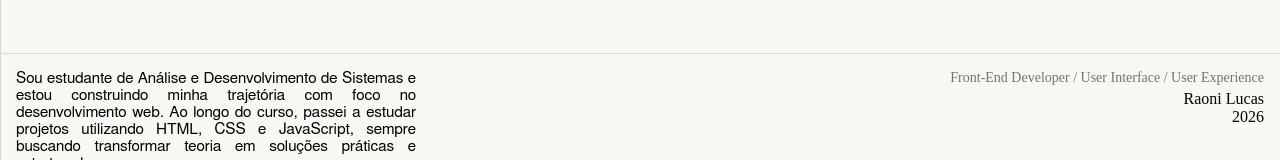
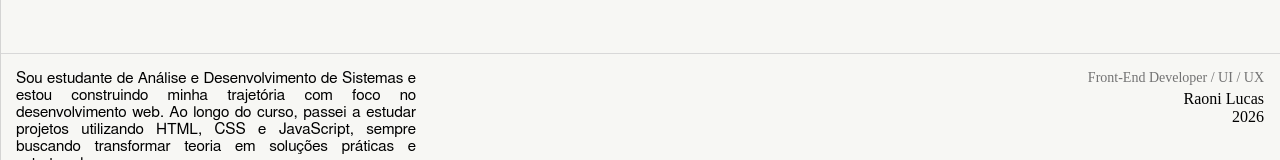
Before and after one commit to RaoniLucas/developer-hub, a React (Vite) app: page / in a window 1280 px wide. Shown: the part 612-772 px from the top of the page. Built offline with nearby package versions, Linux system fonts and the light colour scheme; a web font is replaced by a local one.

Commit message:
testando css

```diff
--- a/src/components/Sections/HeroSection/HeroSection.tsx
+++ b/src/components/Sections/HeroSection/HeroSection.tsx
@@ -88,7 +88,7 @@ export function HeroSection() {
         </p>
         <div className="interfaces__name-block">
           <span className="interfaces__role">
-            Front-End Developer / User Interface / User Experience
+            Front-End Developer / UI / UX
           </span>
           <span className="name">Raoni Lucas</span>
           <span className="name">2026</span>
--- a/src/styles/styles.css
+++ b/src/styles/styles.css
@@ -29,9 +29,11 @@ body {
         margin ease 80ms;
 }
 
+
 /* Remover scrollbars em alguns navegadores para um visual mais limpo */
 html::-webkit-scrollbar {
     width: 8px;
+    width: 0%;
 }
 
 html::-webkit-scrollbar-track {
```
